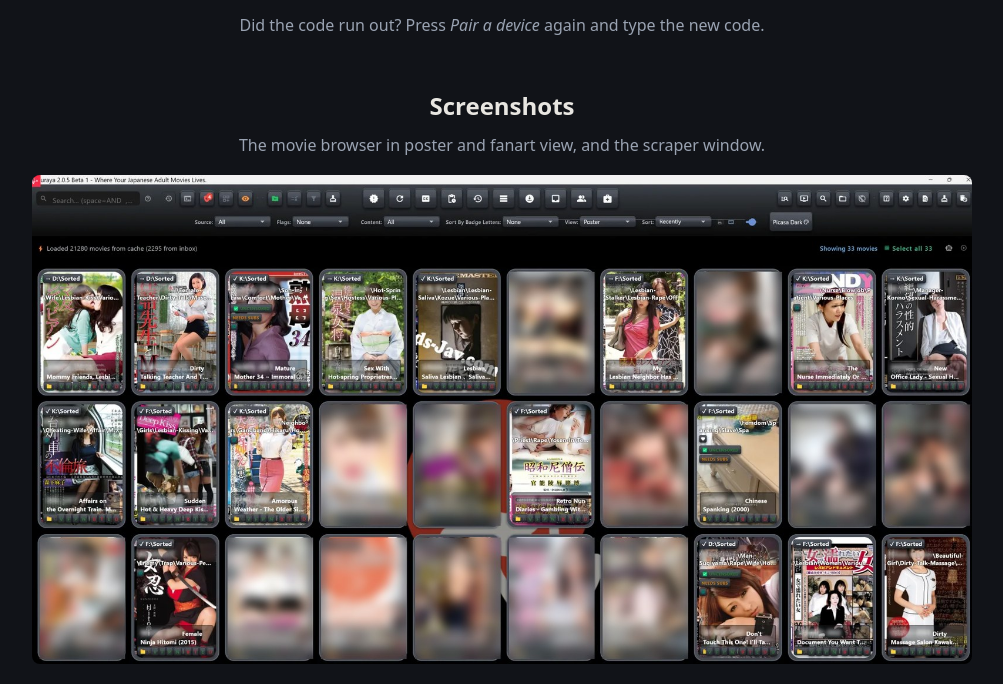
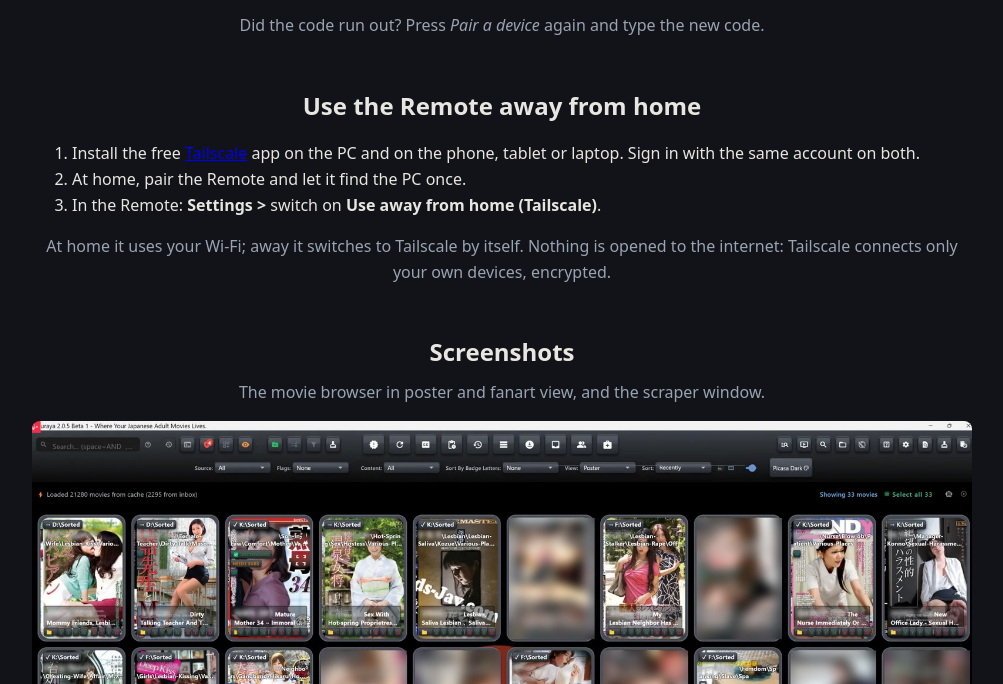
Before and after one commit to Fetterbr61/Kuraya, a browser extension: page docs/index.html in a window 1280 px wide. Shown: the part 1437-2121 px from the top of the page, without its empty margins (138-1141 px from the left). Drawn offline with Linux system fonts and the light colour scheme.

Commit message:
Kuraya 2.0.6-beta.1

```diff
--- a/docs/index.html
+++ b/docs/index.html
@@ -72,6 +72,14 @@ footer a{color:var(--muted)}
 </ol>
 <p class="sub">Did the code run out? Press <i>Pair a device</i> again and type the new code.</p>
 
+<h2 id="away">Use the Remote away from home</h2>
+<ol>
+<li>Install the free <a href="https://tailscale.com">Tailscale</a> app on the PC and on the phone, tablet or laptop. Sign in with the same account on both.</li>
+<li>At home, pair the Remote and let it find the PC once.</li>
+<li>In the Remote: <b>Settings &gt;</b> switch on <b>Use away from home (Tailscale)</b>.</li>
+</ol>
+<p class="sub">At home it uses your Wi-Fi; away it switches to Tailscale by itself. Nothing is opened to the internet: Tailscale connects only your own devices, encrypted.</p>
+
 <h2>Screenshots</h2>
 <p class="sub">The movie browser in poster and fanart view, and the scraper window.</p>
 <p><img src="screenshots/poster-view.jpg" alt="Kuraya movie browser in poster view" style="width:100%;border-radius:8px"></p>
@@ -91,7 +99,7 @@ footer a{color:var(--muted)}
   <div class="card"><h3>🩺 Keeps itself healthy</h3><p>A background guard finds missing covers, broken files and leftovers. Nothing is deleted without asking, and removed files go to a quarantine first.</p></div>
   <div class="card"><h3>📂 Local and LAN browser</h3><p>Open any drive or network share and play movies straight away in Kuraya's own player.</p></div>
   <div class="card"><h3>📺 Tube browser</h3><p>Search the popular tube sites inside Kuraya, play in the same player and keep favourites.</p></div>
-  <div class="card"><h3>📱 Android and Windows remote</h3><p>Stream your own collection to any phone, tablet or laptop in the house with the free remote app.</p></div>
+  <div class="card"><h3>📱 Android and Windows remote</h3><p>Stream your own collection to any phone, tablet or laptop, at home and away (through the free Tailscale app).</p></div>
 </div>
 
 <div class="card" style="border-color:var(--accent);margin:0 0 28px">
```
Also changed, not shown: 2 other files.
